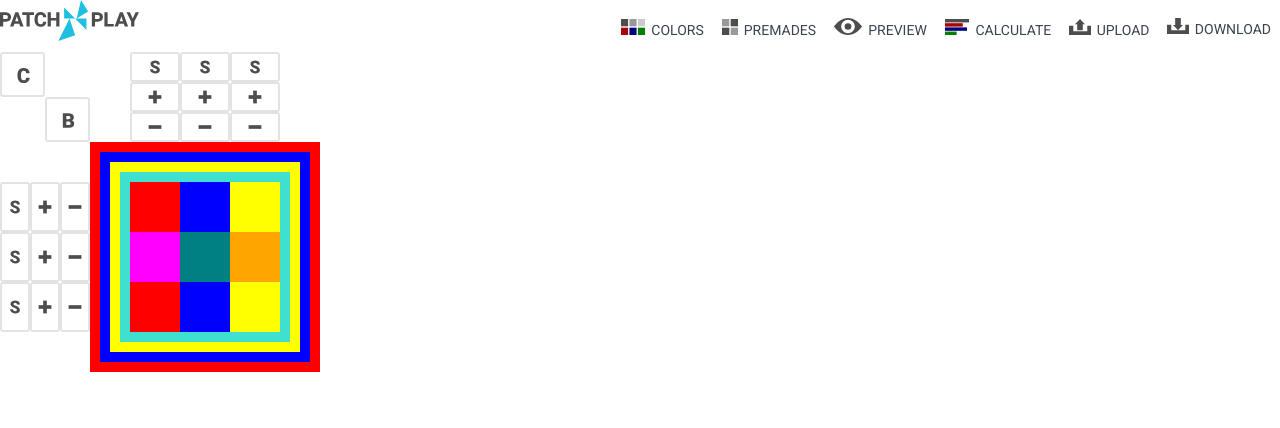
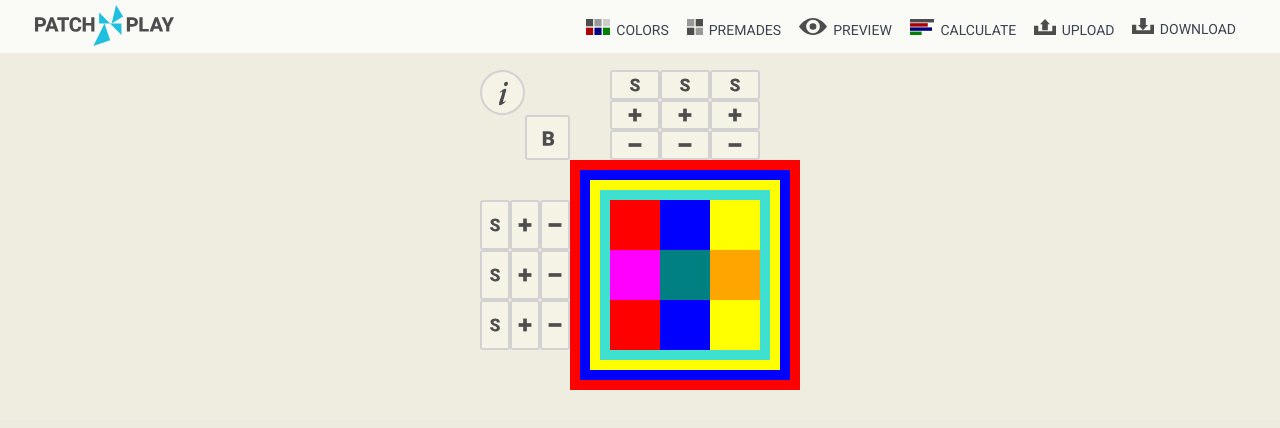
Before and after one commit to kissmedve/patchnplay, a React (Create React App) app: page / in a window 1280 px wide. Shown: the top 428 px of the page. Built offline with nearby package versions, Linux system fonts and the light colour scheme.

Commit message:
made the layout centered, improved coloring

```diff
--- a/src/components/Squares.js
+++ b/src/components/Squares.js
@@ -13,16 +13,39 @@ import Border from "./Border";
 import BorderStyler from "./BorderStyler";
 
 const Squares = () => {
-
   // global states
-  const { squares, cols, sashingWidths, sashingHeights, insertedBigBlocks, squareWidth, borders, borderBaseWidth } = useContext(SquaresContext);
-  const { sashStylerIsOpen, activeSashStyler, openSashStyler, squStylerIsOpen, bigBlockStylerIsOpen, activeBigBlockStyler, openBigBlockStyler, reopenBigBlockStyler, openCalcStyler, openBorderStyler, calcStylerIsOpen, borderStylerIsOpen } = useContext(StylersContext);
+  const {
+    squares,
+    cols,
+    sashingWidths,
+    sashingHeights,
+    insertedBigBlocks,
+    squareWidth,
+    borders,
+    borderBaseWidth,
+  } = useContext(SquaresContext);
+  const {
+    sashStylerIsOpen,
+    activeSashStyler,
+    openSashStyler,
+    reopenBigBlockStyler,
+    openBorderStyler,
+    borderStylerIsOpen,
+  } = useContext(StylersContext);
 
   // summed up widths of borders
-  let bordersTopWidth = borders.map(border => border.widthTop).reduce((acc, curr) => acc + curr);
-  let bordersRightWidth = borders.map(border => border.widthRight).reduce((acc, curr) => acc + curr);
-  let bordersBottomWidth = borders.map(border => border.widthBottom).reduce((acc, curr) => acc + curr);
-  let bordersLeftWidth = borders.map(border => border.widthLeft).reduce((acc, curr) => acc + curr);
+  let bordersTopWidth = borders
+    .map((border) => border.widthTop)
+    .reduce((acc, curr) => acc + curr);
+  let bordersRightWidth = borders
+    .map((border) => border.widthRight)
+    .reduce((acc, curr) => acc + curr);
+  let bordersBottomWidth = borders
+    .map((border) => border.widthBottom)
+    .reduce((acc, curr) => acc + curr);
+  let bordersLeftWidth = borders
+    .map((border) => border.widthLeft)
+    .reduce((acc, curr) => acc + curr);
 
   // calculate grid columns width
   let gridColumns = [90]; // starting value for column heads' widths
@@ -31,131 +54,164 @@ const Squares = () => {
   // sashingWidths / sashingHeights have 1 as base value for every regular width (= squares) column or regular height row
   sashingWidths.map((width) => gridColumns.push(width * squareWidth));
 
-  let containerWidth = gridColumns.reduce((prev, curr) => prev + curr) + 'px';
-  let gridColumnsStyle = gridColumns.map(col => col + 'px').join(' ');
+  let containerWidth =
+    gridColumns.reduce((prev, curr) => prev + curr) +
+    bordersRightWidth * borderBaseWidth +
+    "px";
+  let gridColumnsStyle = gridColumns.map((col) => col + "px").join(" ");
 
   // calculate grid rows height
   let gridRows = [90]; // starting value for row heads' heights
   gridRows[0] += bordersTopWidth * borderBaseWidth;
 
   sashingHeights.map((height) => gridRows.push(height * squareWidth));
-  let containerHeight = gridRows.reduce((prev, curr) => prev + curr) + 'px';
-  let gridRowsStyle = gridRows.map(row => row + 'px').join(' ');
+  let containerHeight = gridRows.reduce((prev, curr) => prev + curr) + "px";
+  let gridRowsStyle = gridRows.map((row) => row + "px").join(" ");
 
   // build squares grid container
   const allSquaresGrid = () => {
     let styles = {
-      display: 'grid',
+      display: "grid",
       gridTemplateColumns: gridColumnsStyle,
       gridTemplateRows: gridRowsStyle,
-      width: containerWidth
-    }
+      width: containerWidth,
+    };
     return (
-      <div id="squares-container" style={styles} >
+      <div id="squares-container" style={styles}>
         {allSquares()}
       </div>
-    )
-  }
+    );
+  };
 
   // define offsets of inserted BigBlocks related to squares grid, build them
   const insertedBlocksOverlay = () => {
     let overlayBlocks = insertedBigBlocks.map((block, index) => {
-      let anchor = block.anchorSquare.split('-');
-      let widthOffset = (sashingWidths.slice(0, anchor[1]).reduce((acc, val) => acc + val, 0) * squareWidth) + bordersLeftWidth * borderBaseWidth + 90;
-      let heightOffset = (sashingHeights.slice(0, anchor[0]).reduce((acc, val) => acc + val, 0) * squareWidth) + bordersTopWidth * borderBaseWidth + 90;
+      let anchor = block.anchorSquare.split("-");
+      let widthOffset =
+        sashingWidths.slice(0, anchor[1]).reduce((acc, val) => acc + val, 0) *
+          squareWidth +
+        bordersLeftWidth * borderBaseWidth +
+        90;
+      let heightOffset =
+        sashingHeights.slice(0, anchor[0]).reduce((acc, val) => acc + val, 0) *
+          squareWidth +
+        bordersTopWidth * borderBaseWidth +
+        90;
 
       return (
         <>
-          <div className="bigblock" key={block.anchorSquare} style={{ position: "absolute", left: widthOffset + "px", top: heightOffset + "px", width: (block.stretchSquares * squareWidth) + "px", height: (block.stretchSquares * squareWidth) + "px", background: "rgba(0,0,0,0.7)" }} onClick={(event) => openBiggBlockStyler(block.anchorSquare)(event)} >
-
-            <SVGBlock anchorSquare={block.anchorSquare} rowCol={block.rowCol} blockId={block.elementBlocksId} color1={block.color1} color2={block.color2} color3={block.color3} squareWidth={squareWidth} />
-
+          <div
+            className="bigblock"
+            key={block.anchorSquare}
+            style={{
+              position: "absolute",
+              left: widthOffset + "px",
+              top: heightOffset + "px",
+              width: block.stretchSquares * squareWidth + "px",
+              height: block.stretchSquares * squareWidth + "px",
+              background: "rgba(0,0,0,0.7)",
+            }}
+            onClick={(event) => openBiggBlockStyler(block.anchorSquare)(event)}
+          >
+            <SVGBlock
+              anchorSquare={block.anchorSquare}
+              rowCol={block.rowCol}
+              blockId={block.elementBlocksId}
+              color1={block.color1}
+              color2={block.color2}
+              color3={block.color3}
+              squareWidth={squareWidth}
+            />
           </div>
         </>
-      )
-    })
-    return (
-      <>{overlayBlocks}</>
-    )
-  }
+      );
+    });
+    return <>{overlayBlocks}</>;
+  };
   const openSashColStyler = (id) => (event) => {
     event.stopPropagation();
-    openSashStyler({ rowCol: 'col', id: id });
-  }
+    openSashStyler({ rowCol: "col", id: id });
+  };
   const openSashRowStyler = (id) => (event) => {
     event.stopPropagation();
-    openSashStyler({ rowCol: 'row', id: id });
-  }
+    openSashStyler({ rowCol: "row", id: id });
+  };
   const openBiggBlockStyler = (id) => (event) => {
     event.stopPropagation();
     reopenBigBlockStyler(id);
-  }
+  };
 
   // build the grid of all squares with "column heads" and "row heads"
   const allSquares = () => {
-
     let gridItems = [];
 
     // left top corner with buttons
-    let topLeftCorner = <div className="rowhead colhead" key={0} >
-      <button className="calc-styler">
-        <span>Calculate </span>
-      </button>
+    let topLeftCorner = (
+      <div className="rowhead colhead" key={0}>
+        <button className="info-button">
+          <span>Info</span>
+        </button>
 
-      <button className="border-styler" onClick={openBorderStyler}>
-        <span>Border</span>
-      </button>
-      {
-        borderStylerIsOpen === true ?
-          <BorderStyler />
-          : null
-      }
-    </div>;
+        <button className="border-styler" onClick={openBorderStyler}>
+          <span>Border</span>
+        </button>
+        {borderStylerIsOpen === true ? <BorderStyler /> : null}
+      </div>
+    );
     gridItems.push(topLeftCorner);
 
     // first row: column heads
-    let gridColheads = cols.map((col, index) =>
+    let gridColheads = cols.map((col, index) => (
       <div className="colhead" key={`colhead-${index}`} id={`colhead-${index}`}>
         <div className="squares-settings col-sashing">
-          <button className="switch-sashing" style={{ width: sashingWidths[index] * squareWidth }} onClick={openSashColStyler(index)} >
-            <span >Sashing</span>
+          <button
+            className="switch-sashing"
+            style={{ width: sashingWidths[index] * squareWidth }}
+            onClick={openSashColStyler(index)}
+          >
+            <span>Sashing</span>
           </button>
-          {
-            sashStylerIsOpen === true && activeSashStyler.rowCol === 'col' && activeSashStyler.id === index ?
-              <SashingColStyler rowCol={'col'} id={index} />
-              : null
-          }
+          {sashStylerIsOpen === true &&
+          activeSashStyler.rowCol === "col" &&
+          activeSashStyler.id === index ? (
+            <SashingColStyler rowCol={"col"} id={index} />
+          ) : null}
         </div>
         <AddColumn colId={col} squareWidth={squareWidth} />
         <DeleteColumn colId={col} squareWidth={squareWidth} />
       </div>
-    );
+    ));
     gridItems.push(gridColheads);
 
     // each row of squares
     for (let i = 0; i < squares.length; i++) {
       // rowhead
-      let gridRowHeads =
+      let gridRowHeads = (
         <div className="rowhead" key={`rowhead-${i}`} id={`rowhead-${i}`}>
           <div className="squares-settings row-sashing">
-            <button className="switch-sashing" style={{ height: sashingHeights[i] * squareWidth }} onClick={openSashRowStyler(i)} >
-              <span >Sashing</span>
+            <button
+              className="switch-sashing"
+              style={{ height: sashingHeights[i] * squareWidth }}
+              onClick={openSashRowStyler(i)}
+            >
+              <span>Sashing</span>
             </button>
-            {
-              sashStylerIsOpen === true && activeSashStyler.rowCol === 'row' && activeSashStyler.id === i ?
-                <SashingRowStyler rowCol={'row'} id={i} />
-                : null
-            }
+            {sashStylerIsOpen === true &&
+            activeSashStyler.rowCol === "row" &&
+            activeSashStyler.id === i ? (
+              <SashingRowStyler rowCol={"row"} id={i} />
+            ) : null}
           </div>
           <AddRow rowId={i} squareWidth={squareWidth} />
           <DeleteRow rowId={i} squareWidth={squareWidth} />
         </div>
+      );
 
       gridItems.push(gridRowHeads);
 
       // squares in row
       for (let k = 0; k < squares[0].length; k++) {
-        let gridSquare =
+        let gridSquare = (
           <Square
             key={squares[i][k].id}
             id={squares[i][k].id}
@@ -177,20 +233,21 @@ const Squares = () => {
             sashingHeight={squares[i][k].sashingHeight}
             squareWidth={squareWidth}
           />
+        );
 
         gridItems.push(gridSquare);
       }
     }
     return gridItems;
-  }
+  };
 
   const bordersUnderlay = () => {
     return (
       <div className="borders-underlay">
         <Border />
       </div>
-    )
-  }
+    );
+  };
 
   return (
     <>
@@ -200,7 +257,7 @@ const Squares = () => {
         {insertedBlocksOverlay()}
       </div>
     </>
-  )
-}
+  );
+};
 
 export default Squares;
--- a/src/styles/globals.css
+++ b/src/styles/globals.css
@@ -3,6 +3,19 @@
 
 body {
   font-family: 'Roboto', sans-serif;
+  background: #edebe0;
+}
+#header {
+  position: fixed;
+  width: 100%;
+  background-color: rgba(255, 255, 255, 0.7);
+  z-index: 100;
+}
+#main {
+  display: flex;
+  justify-content: center;
+  padding: 3.5rem 1rem;
+  background: #efede0;
 }
 
 /* Square */
@@ -94,23 +107,24 @@ body {
 .rowhead.colhead {
   position: relative;
 }
-.calc-styler,
+.info-button,
 .border-styler {
   position: absolute;
   width: 45px;
   height: 45px;
-  border: 2px solid #e3e3e3;
+  border: 2px solid #d3d1d1;
   border-radius: 3px;
 }
-.calc-styler {
+.info-button {
   top: 0;
   left: 0;
-  background: url(img/icon-c-noborder-40.svg) 0 0 no-repeat;
+  background: url(img/icon-i-noborder-40-c.svg) 0 0 no-repeat;
+  border-radius: 50%;
 }
 .border-styler {
   top: 45px;
   left: 45px;
-  background: url(img/icon-b-noborder-40.svg) 0 0 no-repeat;
+  background: #f5f3e6 url(img/icon-b-noborder-40.svg) 0 0 no-repeat;
 }
 .colhead .squares-settings {
   height: 30px;
@@ -123,7 +137,7 @@ body {
 .styling-dropdown .delete-border {
   width: 30px;
   height: 30px;
-  border: 2px solid #e3e3e3;
+  border: 2px solid #d3d1d1;
   border-radius: 3px;
 }
 .styling-dropdown .border-icon {
@@ -137,7 +151,7 @@ body {
 .add-border > span,
 .delete-border > span,
 .border-styler > span,
-.calc-styler > span {
+.info-button > span {
   width: 0;
   height: 0;
   position: absolute;
@@ -145,7 +159,7 @@ body {
 }
 button.squares-settings,
 .squares-settings > button {
-  border: 2px solid #e3e3e3;
+  border: 2px solid #d3d1d1;
   border-radius: 3px;
 }
 .squares-settings.col-sashing,
@@ -153,26 +167,30 @@ button.squares-settings,
   position: relative;
 }
 .squares-settings.col-sashing .switch-sashing {
-  background: url(img/icon-s-wide-noborder.svg) no-repeat center center;
+  background: #f5f3e6 url(img/icon-s-wide-noborder.svg) no-repeat center center;
   width: 100%;
   height: 100%;
 }
 .squares-settings.row-sashing .switch-sashing {
-  background: url(img/icon-s-high-noborder.svg) no-repeat center center;
+  background: #f5f3e6 url(img/icon-s-high-noborder.svg) no-repeat center center;
   width: 100%;
   height: 100%;
 }
 .squares-settings.add-column {
-  background: url(img/icon-plus-wide-noborder.svg) no-repeat center center;
+  background: #f5f3e6 url(img/icon-plus-wide-noborder.svg) no-repeat center
+    center;
 }
 .squares-settings.add-row {
-  background: url(img/icon-plus-high-noborder.svg) no-repeat center center;
+  background: #f5f3e6 url(img/icon-plus-high-noborder.svg) no-repeat center
+    center;
 }
 .squares-settings.delete-column {
-  background: url(img/icon-minus-wide-noborder.svg) no-repeat center center;
+  background: #f5f3e6 url(img/icon-minus-wide-noborder.svg) no-repeat center
+    center;
 }
 .squares-settings.delete-row {
-  background: url(img/icon-minus-high-noborder.svg) no-repeat center center;
+  background: #f5f3e6 url(img/icon-minus-high-noborder.svg) no-repeat center
+    center;
 }
 .styling-dropdown .edit-border {
   background: url(img/icon-edit-noborder.svg) no-repeat center center;
@@ -496,6 +514,9 @@ button.border-add {
 }
 
 /* Modal */
+.modal-container {
+  max-height: 90vh;
+}
 .modal:before {
   content: '';
   position: fixed;
@@ -506,7 +527,16 @@ button.border-add {
 
 /* SquareStyler */
 
+/* Logo */
+#logo a {
+  display: block;
+  margin-top: 0.25rem;
+}
+
 /* Navigation */
+.navbar {
+  padding: 0 1.75rem;
+}
 .nav {
   display: flex;
   flex-direction: row;
```
Also changed, not shown: src/styles/img/icon-i-noborder-40-c.svg (added).
